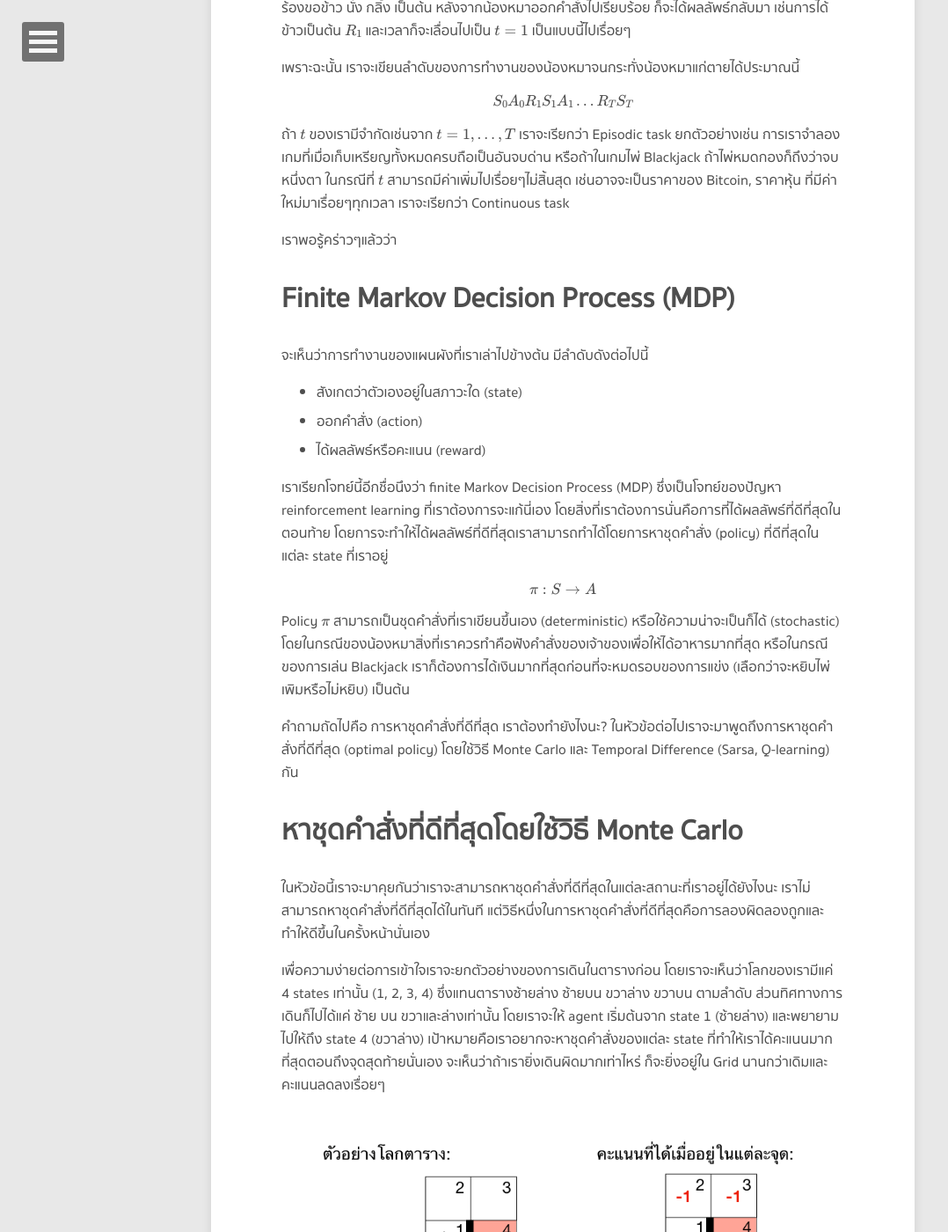
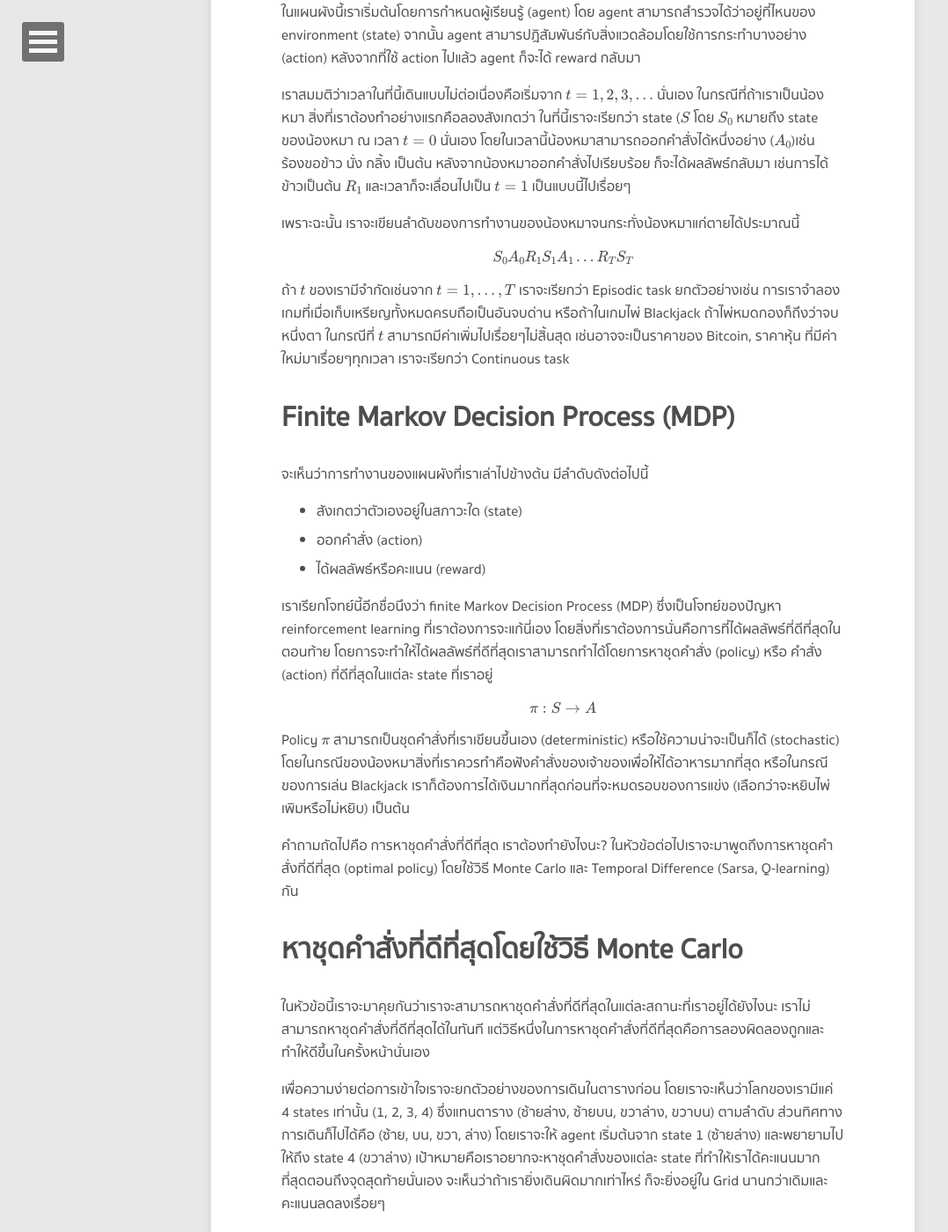
Before and after one commit to tupleblog/tupleblog.github.io, a Jekyll site: the page built from _posts/2019-12-18-reinforcement-learning.md, in a window 1280 px wide and 1400 px high, scrolled down 2318 px. Shown: the whole window at 88% size, without its empty margins (0-1078 px from the left). Built offline with Jekyll 4.4.1, drawn with Linux system fonts in a browser that asks for light colours; nearby versions of some CDN libraries; formulas are drawn with MathJax 3; comment, search, counter and statistics services are not loaded.

Commit message:
Update text

```diff
--- a/_posts/2019-12-18-reinforcement-learning.md
+++ b/_posts/2019-12-18-reinforcement-learning.md
@@ -48,7 +48,7 @@
 ก่อนที่เราจะแก้ปัญหาว่าเราจะเรียนรู้ได้ยังไง เราจะมาเขียนแผนผังกันดูว่าหน้าตาของโจทย์ที่เราจะแก้หน้าตาจะเป็นยังไงนะ
 
 <figure><center>
-  <img width="300" src="/images/post/rl/workflow.png" data-action="zoom"/>
+  <img width="600" src="/images/post/rl/workflow.png" data-action="zoom"/>
 
   <figcaption>
     <a title="Reinforcement Learning Workflow">
@@ -67,7 +67,6 @@
 
 ถ้า \\(t\\) ของเรามีจำกัดเช่นจาก \\(t = 1, ..., T\\) เราจะเรียกว่า Episodic task ยกตัวอย่างเช่น การเราจำลองเกมที่เมื่อเก็บเหรียญทั้งหมดครบถือเป็นอันจบด่าน หรือถ้าในเกมไพ่ Blackjack ถ้าไพ่หมดกองก็ถึงว่าจบหนึ่งตา ในกรณีที่ \\(t\\) สามารถมีค่าเพิ่มไปเรื่อยๆไม่สิ้นสุด เช่นอาจจะเป็นราคาของ Bitcoin, ราคาหุ้น ที่มีค่าใหม่มาเรื่อยๆทุกเวลา เราจะเรียกว่า Continuous task
 
-เราพอรู้คร่าวๆแล้วว่า
 
 # Finite Markov Decision Process (MDP)
 
@@ -77,7 +76,7 @@
 - ออกคำสั่ง (action)
 - ได้ผลลัพธ์หรือคะแนน (reward)
 
-เราเรียกโจทย์นี้อีกชื่อนึงว่า finite Markov Decision Process (MDP) ซึ่งเป็นโจทย์ของปัญหา reinforcement learning ที่เราต้องการจะแก้นี่เอง โดยสิ่งที่เราต้องการนั่นคือการที่ได้ผลลัพธ์ที่ดีที่สุดในตอนท้าย โดยการจะทำให้ได้ผลลัพธ์ที่ดีที่สุดเราสามารถทำได้โดยการหาชุดคำสั่ง (policy) ที่ดีที่สุดในแต่ละ state ที่เราอยู่
+เราเรียกโจทย์นี้อีกชื่อนึงว่า finite Markov Decision Process (MDP) ซึ่งเป็นโจทย์ของปัญหา reinforcement learning ที่เราต้องการจะแก้นี่เอง โดยสิ่งที่เราต้องการนั่นคือการที่ได้ผลลัพธ์ที่ดีที่สุดในตอนท้าย โดยการจะทำให้ได้ผลลัพธ์ที่ดีที่สุดเราสามารถทำได้โดยการหาชุดคำสั่ง (policy) หรือ คำสั่ง (action) ที่ดีที่สุดในแต่ละ state ที่เราอยู่
 
 $$ \pi: S \rightarrow A$$
 
@@ -89,8 +88,7 @@
 
 ในหัวข้อนี้เราจะมาคุยกันว่าเราจะสามารถหาชุดคำสั่งที่ดีที่สุดในแต่ละสถานะที่เราอยู่ได้ยังไงนะ เราไม่สามารถหาชุดคำสั่งที่ดีที่สุดได้ในทันที แต่วิธีหนึ่งในการหาชุดคำสั่งที่ดีที่สุดคือการลองผิดลองถูกและทำให้ดีขึ้นในครั้งหน้านั่นเอง
 
-เพื่อความง่ายต่อการเข้าใจเราจะยกตัวอย่างของการเดินในตารางก่อน โดยเราจะเห็นว่าโลกของเรามีแค่ 4 states เท่านั้น (1, 2, 3, 4) ซึ่งแทนตารางซ้ายล่าง ซ้ายบน ขวาล่าง ขวาบน ตามลำดับ
-ส่วนทิศทางการเดินก็ไปได้แค่ ซ้าย บน ขวาและล่างเท่านั้น โดยเราจะให้ agent เริ่มต้นจาก state 1 (ซ้ายล่าง) และพยายามไปให้ถึง state 4 (ขวาล่าง) เป้าหมายคือเราอยากจะหาชุดคำสั่งของแต่ละ state ที่ทำให้เราได้คะแนนมากที่สุดตอนถึงจุดสุดท้ายนั่นเอง จะเห็นว่าถ้าเรายิ่งเดินผิดมากเท่าไหร่ ก็จะยิ่งอยู่ใน Grid นานกว่าเดิมและคะแนนลดลงเรื่อยๆ
+เพื่อความง่ายต่อการเข้าใจเราจะยกตัวอย่างของการเดินในตารางก่อน โดยเราจะเห็นว่าโลกของเรามีแค่ 4 states เท่านั้น (1, 2, 3, 4) ซึ่งแทนตาราง (ซ้ายล่าง, ซ้ายบน, ขวาล่าง, ขวาบน) ตามลำดับ ส่วนทิศทางการเดินก็ไปได้คือ (ซ้าย, บน, ขวา, ล่าง) โดยเราจะให้ agent เริ่มต้นจาก state 1 (ซ้ายล่าง) และพยายามไปให้ถึง state 4 (ขวาล่าง) เป้าหมายคือเราอยากจะหาชุดคำสั่งของแต่ละ state ที่ทำให้เราได้คะแนนมากที่สุดตอนถึงจุดสุดท้ายนั่นเอง จะเห็นว่าถ้าเรายิ่งเดินผิดมากเท่าไหร่ ก็จะยิ่งอยู่ใน Grid นานกว่าเดิมและคะแนนลดลงเรื่อยๆ
 
 <figure><center>
   <img width="600" src="/images/post/rl/example-grid.png" data-action="zoom"/>
```
